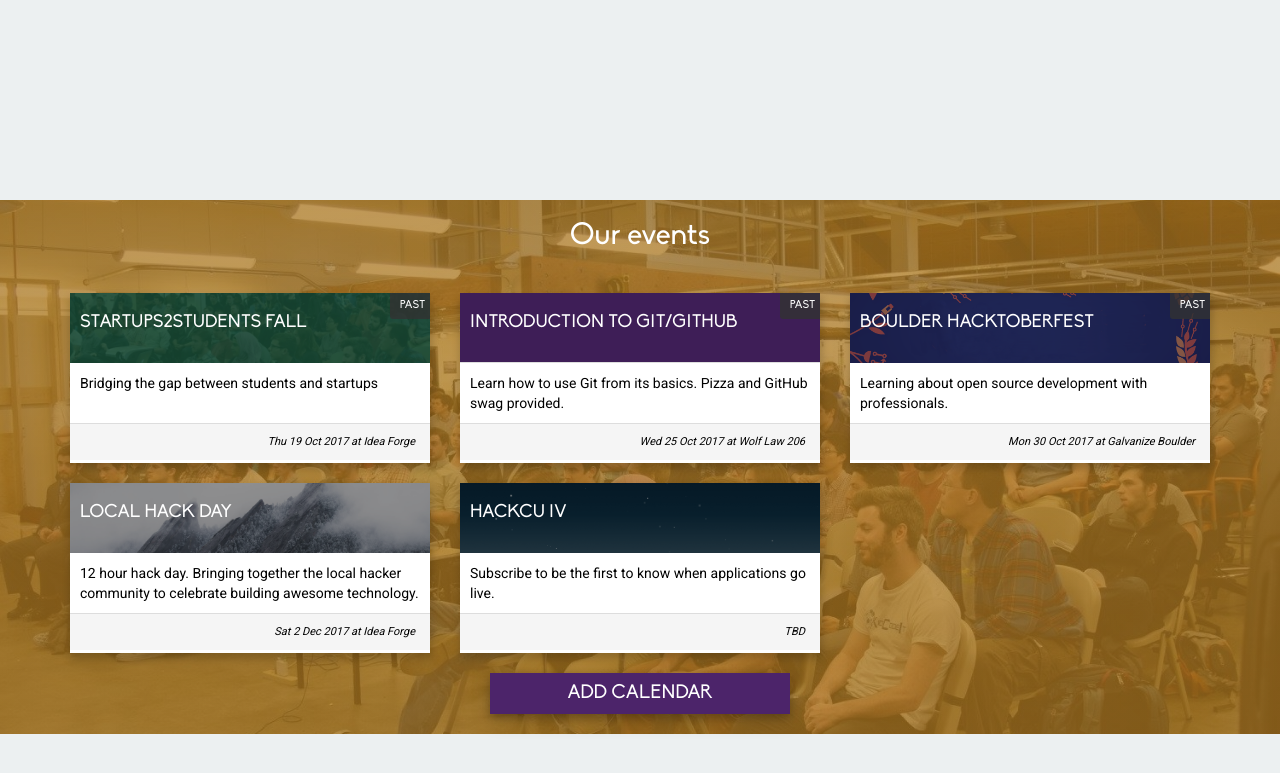
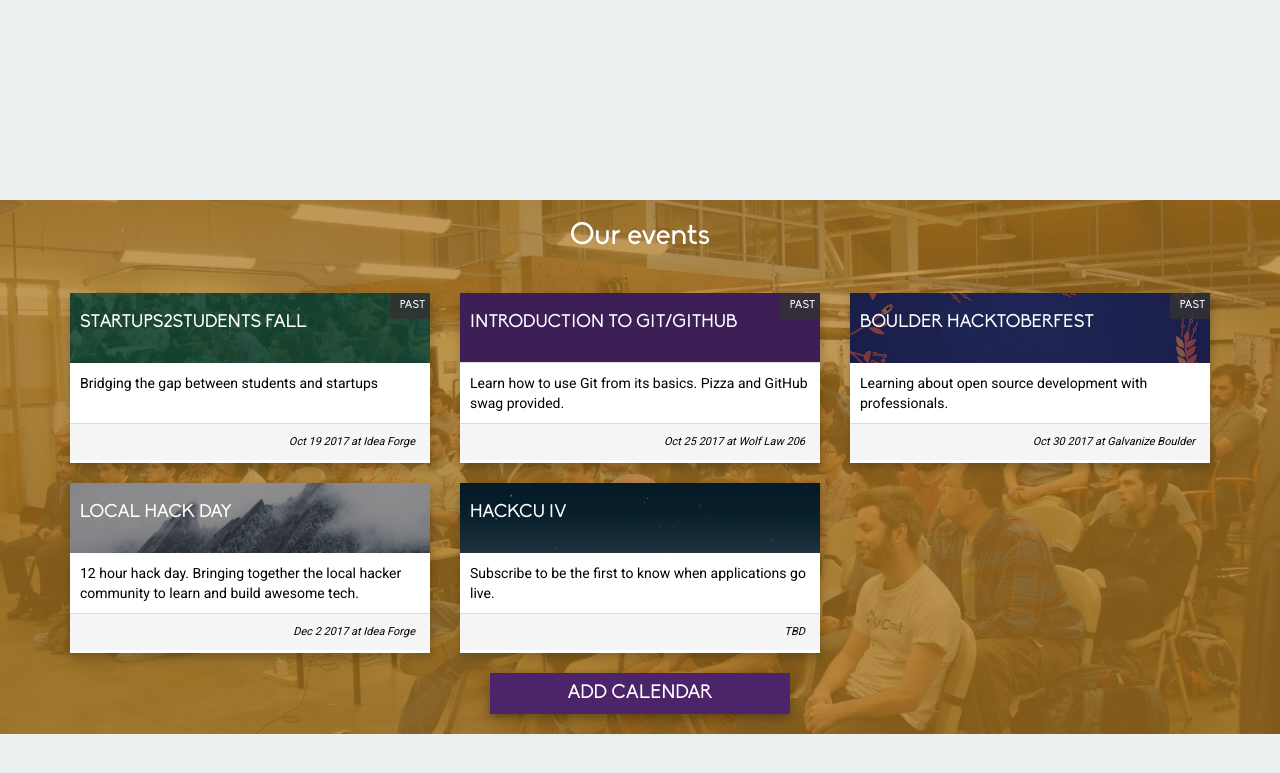
Before and after one commit to casassg/events-landing, a Jekyll site: the page built from index.md, in a window 1280 px wide. Shown: the top 773 px of the page. Built offline with Jekyll 4.4.1, drawn with Linux system fonts in a browser that asks for light colours; nearby versions of some CDN libraries.

Commit message:
update date format

```diff
--- a/_data/events.yml
+++ b/_data/events.yml
@@ -24,7 +24,7 @@
 
 - name: Local Hack Day
   image-url: assets/img/flatirons.jpg
-  line: 12 hour hack day. Bringing together the local hacker community to celebrate building awesome technology.
+  line: 12 hour hack day. Bringing together the local hacker community to learn and build awesome tech.
   date: 2017-12-2 8:00 AM
   end-date: 2017-12-2 9:15 PM
   location: Idea Forge
--- a/assets/css/main.scss
+++ b/assets/css/main.scss
@@ -64,14 +64,14 @@ section.events{
             padding: 10px;
             height: 60px;
             font-family: "Roboto", Helvetica, sans-serif;
-            overflow: fade;
             font-size: 14px;
             @include border-radius(0);
-
-
+            overflow: auto;
 
             p {
-                overflow: fade;
+                overflow: auto;
+                 height: 40px;
+                 margin: 0;
             }
 
         }
--- a/index.md
+++ b/index.md
@@ -23,7 +23,7 @@ description: Find all of HackCU's events in one place.
                                 <p>{{event.line}}</p>
                             </div>
                             <div class="panel-footer">
-                                {{event.date |  date: "%a %-d %b %Y" }} {% unless event.location == null or event.date == null  %}at{% endunless %} {{event.location}}
+                                {{event.date |  date: "%b %-d %Y" }} {% unless event.location == null or event.date == null  %}at{% endunless %} {{event.location}}
                             </div>
                         </div>
                     </a>
```
Also changed, not shown: 1 other file.
